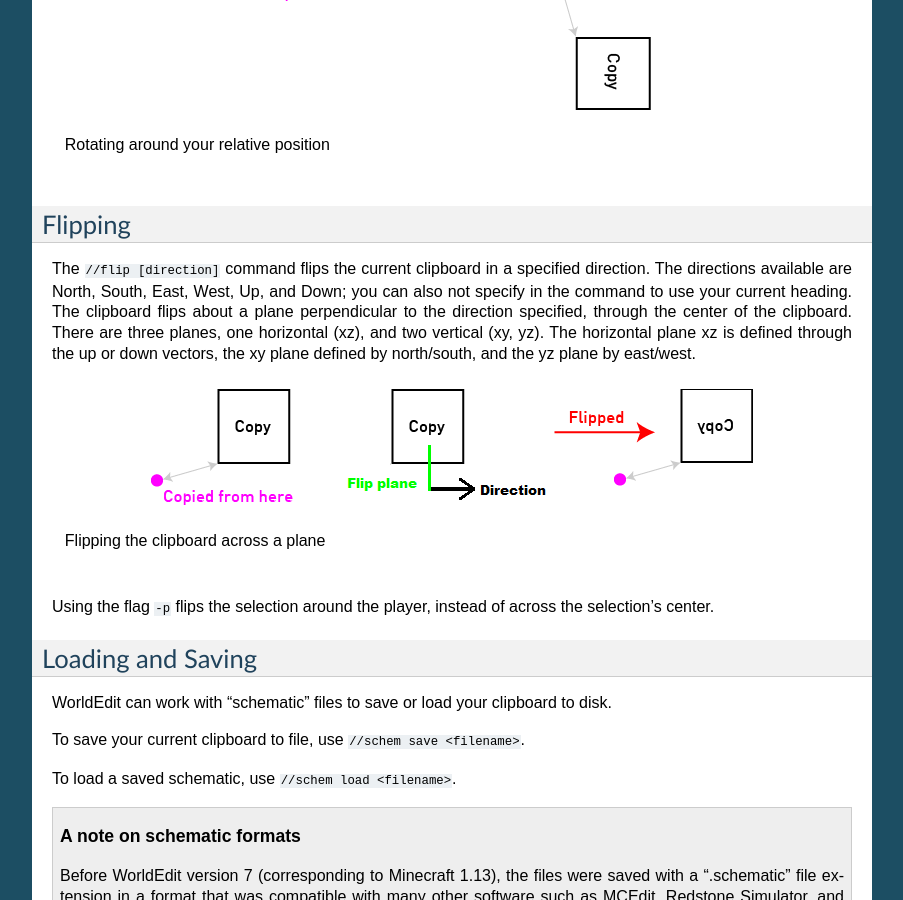
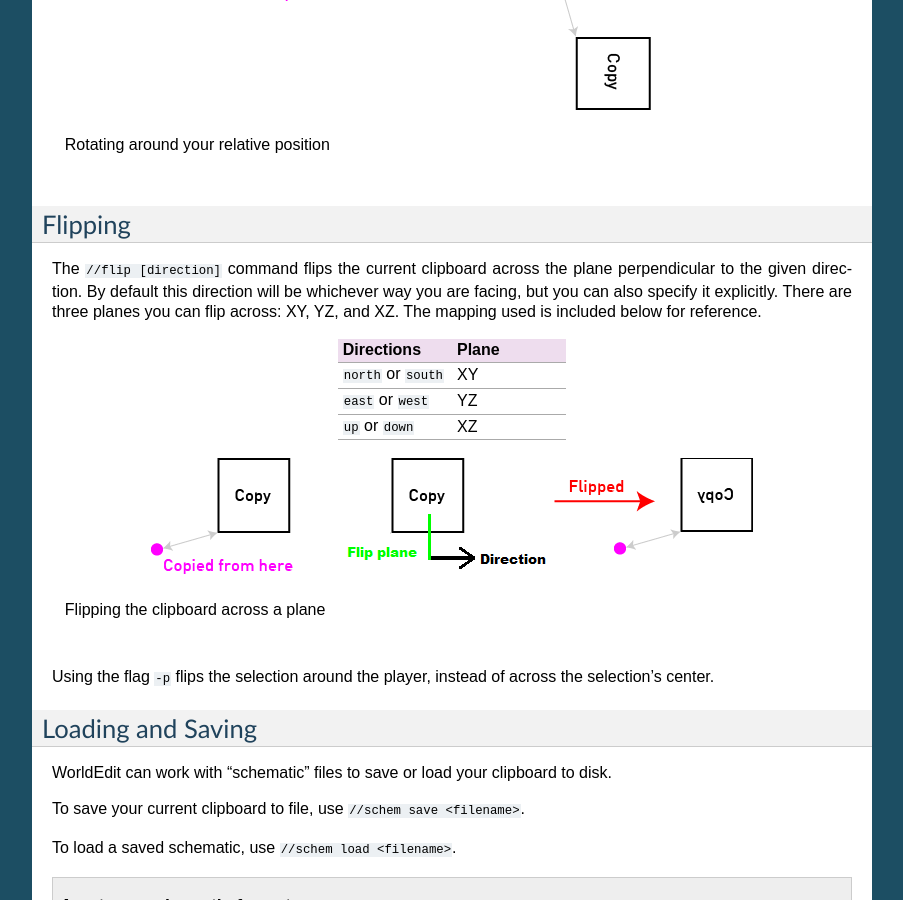
Before and after one commit to EngineHub/WorldEditDocs, a Sphinx documentation site: the page built from source/usage/clipboard.rst, in a window 1280 px wide and 900 px high, scrolled down 2115 px. Shown: the whole window, without its empty margins (198-1101 px from the left). Built offline with Sphinx 7.4.7, drawn with Linux system fonts in a browser that asks for light colours.

Commit message:
Rewrite entire flip description. For science!

```diff
--- a/source/usage/clipboard.rst
+++ b/source/usage/clipboard.rst
@@ -67,12 +67,18 @@ can be used to make something vertical, horizontal, or vice versa.
 Flipping
 ~~~~~~~~
 
-The ``//flip [direction]`` command flips the current clipboard in a specified direction.
-The directions available are North, South, East, West, Up, and Down; you can also not specify in the command to use
-your current heading. The clipboard flips about a plane perpendicular to the direction specified,
-through the center of the clipboard. There are three planes, one horizontal (xz), and two vertical (xy, yz).
-The horizontal plane xz is defined through the up or down vectors, the xy plane defined by north/south,
-and the yz plane by east/west.
+The ``//flip [direction]`` command flips the current clipboard across the plane perpendicular to the given direction.
+By default this direction will be whichever way you are facing, but you can also specify it explicitly. There are
+three planes you can flip across: XY, YZ, and XZ. The mapping used is included below for reference.
+
+.. csv-table::
+  :header: Directions, Plane
+  :widths: 1, 1
+
+  ``north`` or ``south``, XY
+  ``east`` or ``west``, YZ
+  ``up`` or ``down``, XZ
+
 
 .. figure:: /images/clipboard/flip.png
 
```
